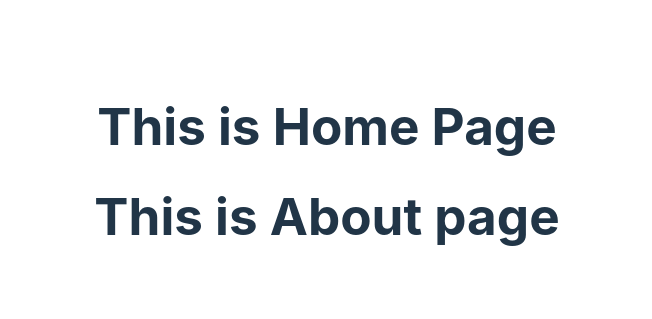
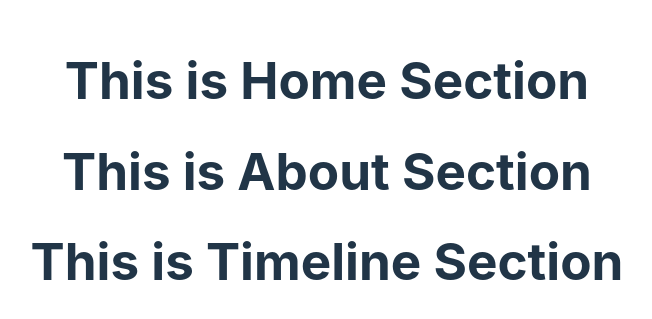
Before and after one commit to madush123/Medusa-1.0, a React (Vite) app: page / in a window 1280 px wide. Shown: the part 229-548 px from the top of the page, without its empty margins (313-965 px from the left). Built offline with nearby package versions, Linux system fonts and the light colour scheme.

Commit message:
Pages Update

```diff
--- a/src/App.jsx
+++ b/src/App.jsx
@@ -2,16 +2,17 @@ import { useState } from 'react'
 import reactLogo from './assets/react.svg'
 import viteLogo from '/vite.svg'
 import './App.css'
-import Home from './components/Home/Home'
-import About from './components/About/About'
+import HomeSection from './components/Home/HomeSection'
+import AboutSection from './components/Home/AboutSection'
+import TimelineSection from './components/Home/TimelineSection'
 
 function App() {
    return (
     <>
       <div>
-        <Home/>
-        <About/>
-
+        <HomeSection/>
+        <AboutSection/>
+        <TimelineSection/>
       </div>
     </>
   );
--- /dev/null
+++ b/src/components/Home/AboutSection.jsx
@@ -0,0 +1,11 @@
+import React from 'react'
+
+const AboutSection = () => {
+  return (
+    <div>
+        <h1>This is About Section</h1>
+    </div>
+  );
+};
+
+export default AboutSection;
--- a/src/components/Home/Home.jsx
+++ /dev/null
@@ -1,11 +0,0 @@
-import React from 'react'
-
-const Home = () => {
-  return (
-    <div>
-        <h1>This is Home Page</h1>
-    </div>
-  );
-};
-
-export default Home;
--- /dev/null
+++ b/src/components/Home/HomeSection.jsx
@@ -0,0 +1,11 @@
+import React from 'react'
+
+const HomeSection = () => {
+  return (
+    <div>
+        <h1>This is Home Section</h1>
+    </div>
+  );
+};
+
+export default HomeSection;
--- /dev/null
+++ b/src/components/Home/TimelineSection.jsx
@@ -0,0 +1,11 @@
+import React from 'react'
+
+const TimelineSection = () => {
+  return (
+    <div>
+        <h1>This is Timeline Section</h1>
+    </div>
+  );
+};
+
+export default TimelineSection;
```
Also changed, not shown: src/components/Footer/Footer.jsx (added, +12 -0 lines), src/components/Home/PopupSection.jsx (added, +11 -0 lines), src/components/NavBar/NavBar.jsx (added, +11 -0 lines).
